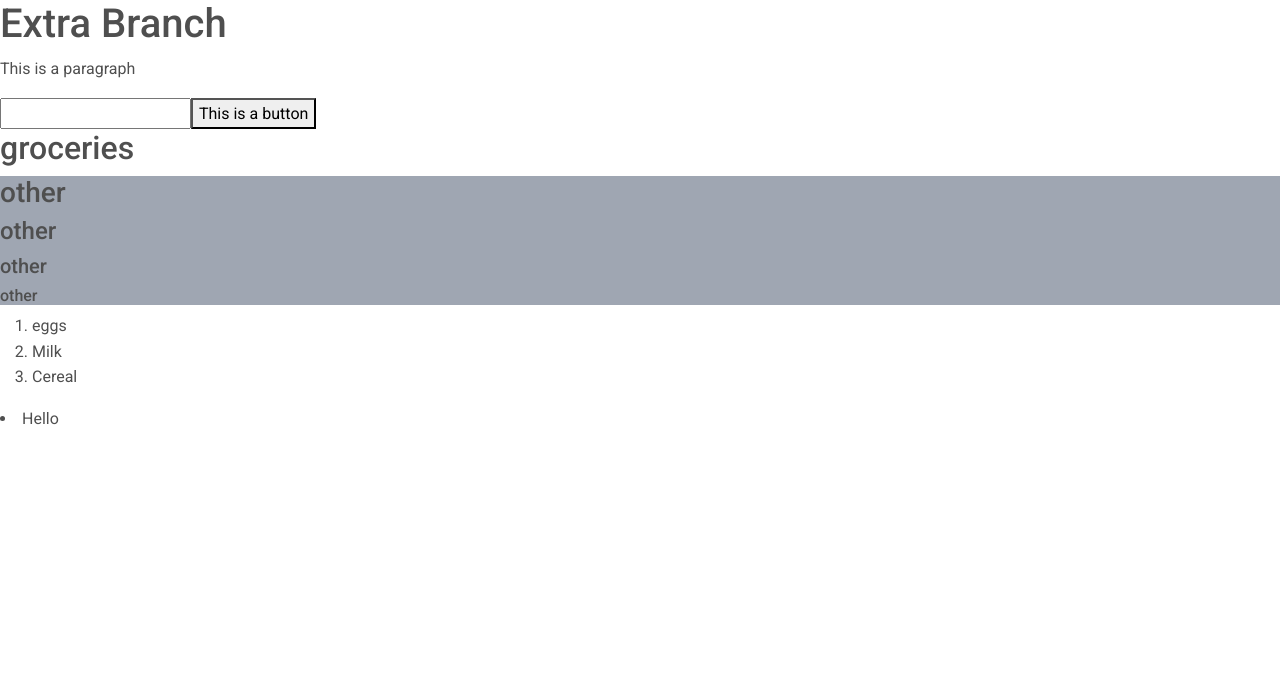
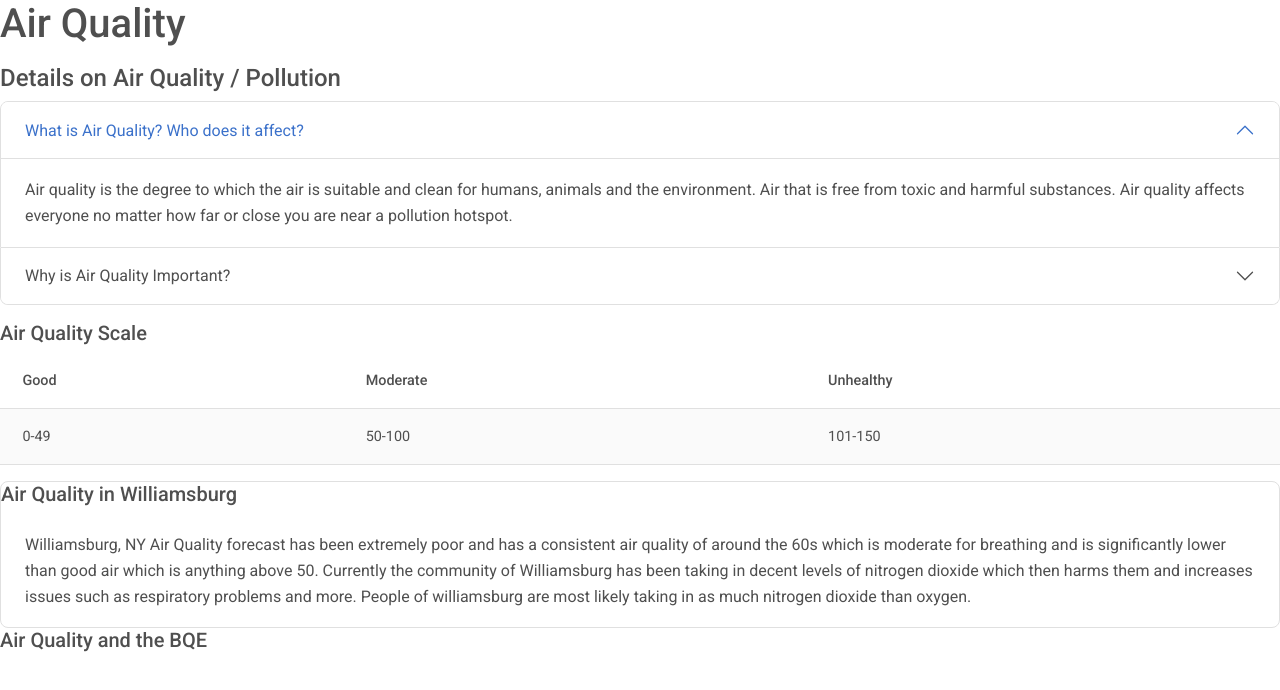
Before and after one commit to SkyMazter/SYEP-24-StoryMap, a React (Vite) app in the folder SYEP-24-StoryMap/: page / in a window 1280 px wide. Shown: the top 690 px of the page. Built offline with nearby package versions, Linux system fonts and the light colour scheme.

Commit message:
My first site

```diff
--- a/SYEP-24-StoryMap/src/App.jsx
+++ b/SYEP-24-StoryMap/src/App.jsx
@@ -1,32 +1,64 @@
 import "./App.css";
-import Button from "react-bootstrap/Button";
-function App() {
-  return (
-    <>
-      <div>
-        <h1>Extra Branch</h1>
-        <p> This is a paragraph </p>
-        <input></input>
-        <button>This is a button</button>
-        <h2>groceries</h2>
+import Accordion from "react-bootstrap/Accordion"
+import Table from "react-bootstrap/Table"
+import Image from 'react-bootstrap/Image'
+import AccordionHeader from "react-bootstrap/esm/AccordionHeader";
+function App(){
+  return(
+    <div>
+<h1>Air Quality</h1>
+    <p></p>
+    <h4>Details on Air Quality / Pollution </h4>
+<Accordion defaultActiveKey="0">
+  <Accordion.Item eventKey="0">
+   <AccordionHeader>What is Air Quality? Who does it affect?</AccordionHeader>
+    <Accordion.Body>
+    Air quality is the degree to which the air is suitable and clean for humans, animals and the environment. Air that is free from toxic and harmful substances. Air quality affects everyone no matter how far or close you are near a pollution hotspot.
+     </Accordion.Body>
+      </Accordion.Item>
+       <Accordion.Item eventKey="1">
+      <Accordion.Header>Why is Air Quality Important? </Accordion.Header>
+     <Accordion.Body>
+    Humans and the environment need air and breathe a lot of it, and breathing in such harsh conditions of air will only lead to health problems and a poor environment. Harmful air quality -causes certain symptoms such as irritation to the eyes, nose, throat and even shortness of breath. The more you are exposed to such harsh environments the more health problems you can or will possibly face in your future. Poor air quality can slowly deteriorate your physical and mental health if exposed constantly to it.
+    </Accordion.Body>
+  </Accordion.Item>
+</Accordion>
+<p></p>
+<p></p>
+<h5>
+         Air Quality Scale
+  </h5>
+  <Table striped>
+      <thead>
+        <tr>
+          <th>Good</th>
+          <th>Moderate</th>
+          <th>Unhealthy</th>
+        </tr>
+      </thead>
+      <tbody>
+        <tr>
+          <td>0-49</td>
+          <td>50-100</td>
+          <td>101-150</td>
+        </tr>
+        <tr>
+        </tr>
+      </tbody>
+    </Table>
+ <p></p>
 
-        <div className="bg-secondary">
-          <h3>other</h3>
-          <h4>other</h4>
-          <h5>other</h5>
-          <h6>other</h6>
-        </div>
-
-        <ol>
-          <li>eggs</li>
-          <li>Milk</li>
-          <li>Cereal</li>
-        </ol>
-
-        <li>Hello</li>
-      </div>
-    </>
-  );
+    <Accordion defaultActiveKey={['0']} alwaysOpen>
+      <Accordion.Item eventKey="0">
+      <h5>Air Quality in Williamsburg</h5>
+      <Accordion.Body>
+Williamsburg, NY Air Quality forecast has been extremely poor and has a consistent air quality of around the 60s which is moderate for breathing and is significantly lower than good air which is anything above 50. Currently the community of Williamsburg has been taking in decent levels of nitrogen dioxide which then harms them and increases issues such as respiratory problems and more. People of williamsburg are most likely taking in as much nitrogen dioxide than oxygen.
+        </Accordion.Body>
+      </Accordion.Item>
+    </Accordion>
+    <h5>Air Quality and the BQE</h5>
+  </div>
+  )
 }
 
 export default App;
```
